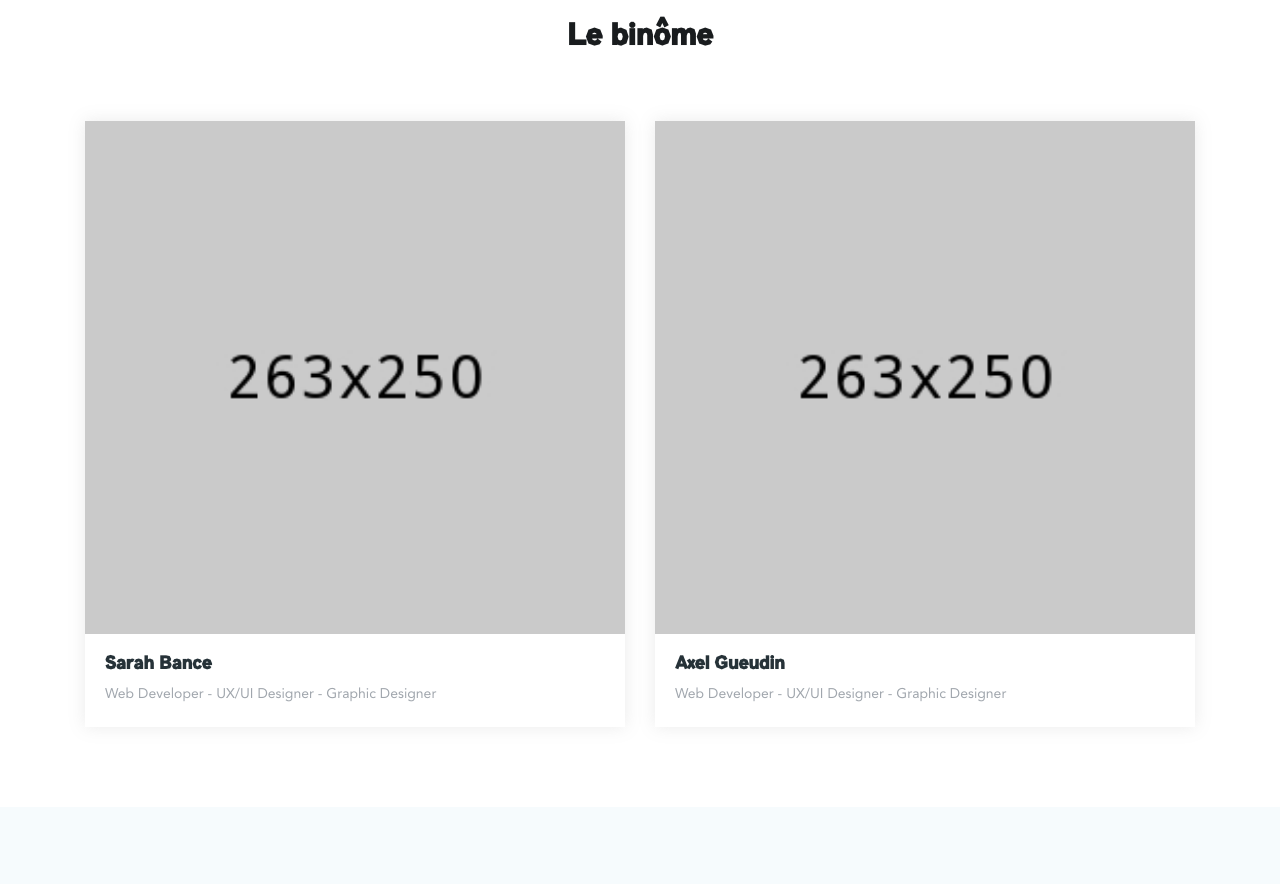
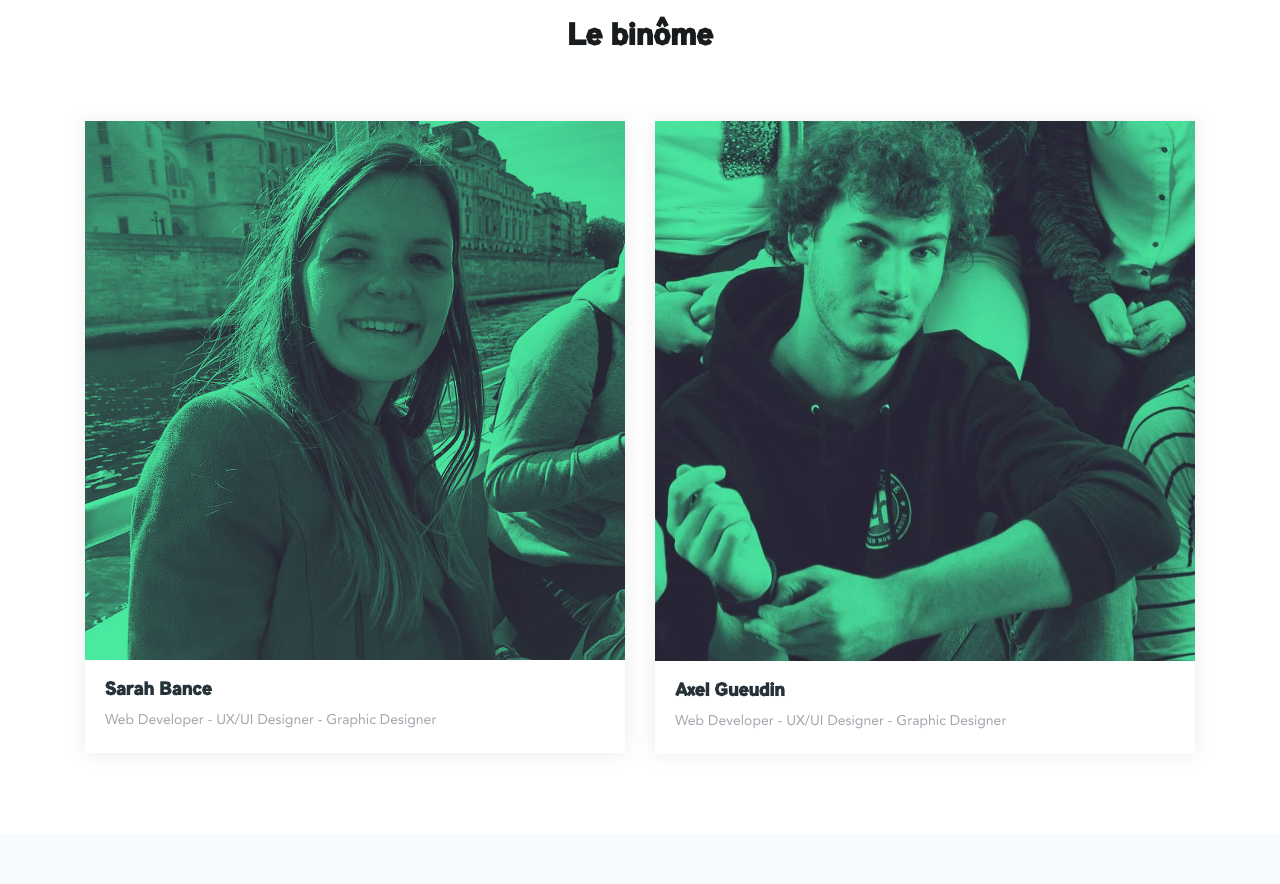
Before and after one commit to axelgueudin/biotica, a plain HTML site: page index.html in a window 1280 px wide. Shown: the part 3800-4684 px from the top of the page. Drawn offline with nearby package versions, Linux system fonts and the light colour scheme; files whose address does not match are found by name.

Commit message:
ajout img team

```diff
--- a/index.html
+++ b/index.html
@@ -256,7 +256,7 @@
           <div class="col-lg-6 col-md-6 col-xs-12">
             <div class="single-team wow fadeInUp" data-wow-delay="0.2s">
               <div class="team-thumb">
-                <img src="img/team/team1.jpg" alt="Photo de Sarah Bance" aria-describedby="Sarah">
+                <img src="img/team/sarah_ppx.jpg" alt="Photo de Sarah Bance" aria-describedby="Sarah">
               </div>
               <div class="team-details">
                 <div class="team-inner">
@@ -269,7 +269,7 @@
           <div class="col-lg-6 col-md-6 col-xs-12">
             <div class="single-team wow fadeInUp" data-wow-delay="0.3s">
               <div class="team-thumb">
-                <img src="img/team/team2.jpg" alt="Photo d'Axel Gueudin" aria-describedby="Axel">
+                <img src="img/team/axel_pp.jpg" alt="Photo d'Axel Gueudin" aria-describedby="Axel">
               </div>
               <div class="team-details">
                 <div class="team-inner">
```
Also changed, not shown: img/team/axel_pp.jpg (added), img/team/sarah_pp.jpg (added), img/team/sarah_ppx.jpg (added).
